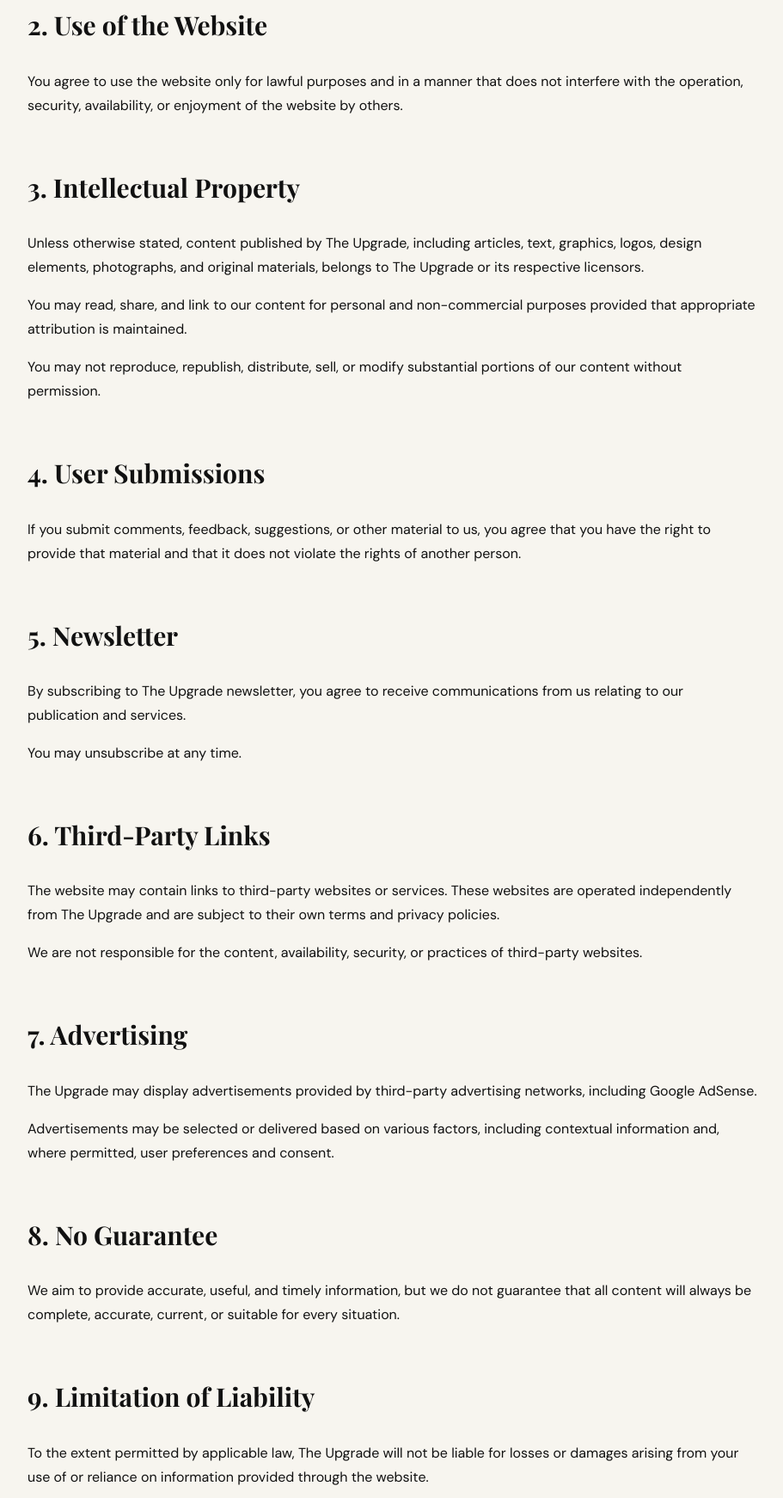
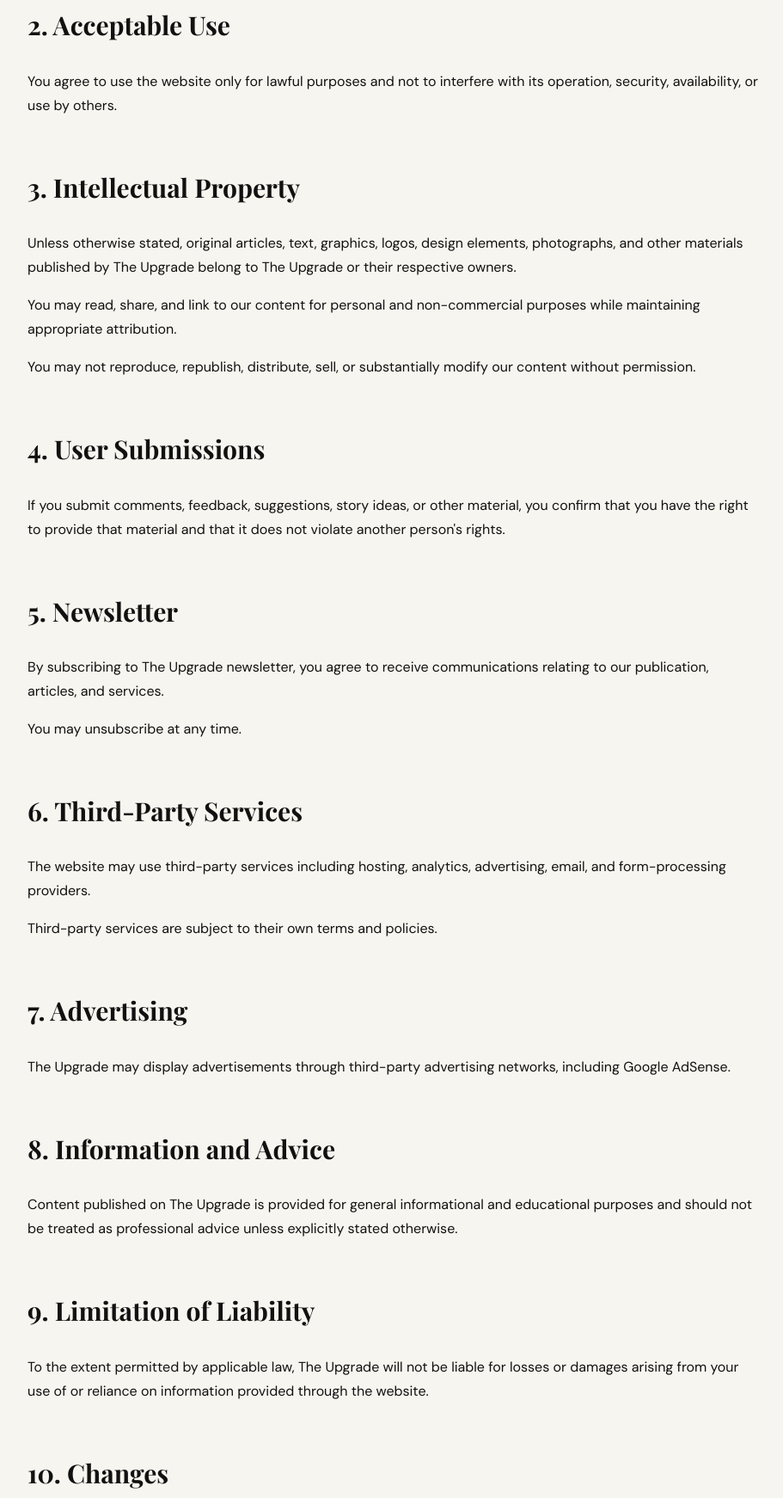
Before and after one commit to Mwesh2004/the-upgrade, a website built with Vite: page terms.html in a window 1280 px wide. Shown: the part 824-2566 px from the top of the page at 86% size, without its empty margins (183-1094 px from the left). Built offline with nearby package versions, Linux system fonts and the light colour scheme; a web font is replaced by a local one.

Commit message:
Update terms.html

```diff
--- a/terms.html
+++ b/terms.html
@@ -20,9 +20,7 @@
   >
 
   <style>
-    * {
-      box-sizing: border-box;
-    }
+    * { box-sizing: border-box; }
 
     body {
       margin: 0;
@@ -80,8 +78,7 @@
       margin-top: 55px;
     }
 
-    p,
-    li {
+    p, li {
       font-size: 16px;
     }
 
@@ -103,9 +100,7 @@
 
 <header>
 
-  <a href="/" class="logo">
-    THE UPGRADE
-  </a>
+  <a href="/" class="logo">THE UPGRADE</a>
 
   <nav>
     <a href="/">Home</a>
@@ -114,28 +109,18 @@
 
 </header>
 
-
 <main>
 
-  <div class="kicker">
-    LEGAL · TERMS
-  </div>
+  <div class="kicker">LEGAL · TERMS</div>
 
-  <h1>
-    Terms<br>
-    of Use.
-  </h1>
+  <h1>Terms<br>of Use.</h1>
 
-  <p>
-    <strong>Last updated: August 2026</strong>
-  </p>
-
+  <p><strong>Last updated: August 2026</strong></p>
 
   <p>
     These Terms of Use govern your use of The Upgrade website.
     By accessing or using the website, you agree to these terms.
   </p>
-
 
   <h2>1. About The Upgrade</h2>
 
@@ -146,94 +131,76 @@
     relationships, culture, technology, identity, and related topics.
   </p>
 
-
-  <h2>2. Use of the Website</h2>
+  <h2>2. Acceptable Use</h2>
 
   <p>
-    You agree to use the website only for lawful purposes and in a
-    manner that does not interfere with the operation, security,
-    availability, or enjoyment of the website by others.
+    You agree to use the website only for lawful purposes and not to
+    interfere with its operation, security, availability, or use by
+    others.
   </p>
-
 
   <h2>3. Intellectual Property</h2>
 
   <p>
-    Unless otherwise stated, content published by The Upgrade,
-    including articles, text, graphics, logos, design elements,
-    photographs, and original materials, belongs to The Upgrade or
-    its respective licensors.
+    Unless otherwise stated, original articles, text, graphics,
+    logos, design elements, photographs, and other materials published
+    by The Upgrade belong to The Upgrade or their respective owners.
   </p>
 
   <p>
     You may read, share, and link to our content for personal and
-    non-commercial purposes provided that appropriate attribution
-    is maintained.
+    non-commercial purposes while maintaining appropriate attribution.
   </p>
 
   <p>
-    You may not reproduce, republish, distribute, sell, or modify
-    substantial portions of our content without permission.
+    You may not reproduce, republish, distribute, sell, or substantially
+    modify our content without permission.
   </p>
-
 
   <h2>4. User Submissions</h2>
 
   <p>
-    If you submit comments, feedback, suggestions, or other material
-    to us, you agree that you have the right to provide that material
-    and that it does not violate the rights of another person.
+    If you submit comments, feedback, suggestions, story ideas, or
+    other material, you confirm that you have the right to provide
+    that material and that it does not violate another person's rights.
   </p>
-
 
   <h2>5. Newsletter</h2>
 
   <p>
     By subscribing to The Upgrade newsletter, you agree to receive
-    communications from us relating to our publication and services.
+    communications relating to our publication, articles, and services.
   </p>
 
   <p>
     You may unsubscribe at any time.
   </p>
 
-
-  <h2>6. Third-Party Links</h2>
+  <h2>6. Third-Party Services</h2>
 
   <p>
-    The website may contain links to third-party websites or services.
-    These websites are operated independently from The Upgrade and
-    are subject to their own terms and privacy policies.
+    The website may use third-party services including hosting,
+    analytics, advertising, email, and form-processing providers.
   </p>
 
   <p>
-    We are not responsible for the content, availability, security,
-    or practices of third-party websites.
+    Third-party services are subject to their own terms and policies.
   </p>
-
 
   <h2>7. Advertising</h2>
 
   <p>
-    The Upgrade may display advertisements provided by third-party
+    The Upgrade may display advertisements through third-party
     advertising networks, including Google AdSense.
   </p>
 
-  <p>
-    Advertisements may be selected or delivered based on various
-    factors, including contextual information and, where permitted,
-    user preferences and consent.
-  </p>
-
-
-  <h2>8. No Guarantee</h2>
+  <h2>8. Information and Advice</h2>
 
   <p>
-    We aim to provide accurate, useful, and timely information, but
-    we do not guarantee that all content will always be complete,
-    accurate, current, or suitable for every situation.
+    Content published on The Upgrade is provided for general
+    informational and educational purposes and should not be treated
+    as professional advice unless explicitly stated otherwise.
   </p>
-
 
   <h2>9. Limitation of Liability</h2>
 
@@ -243,41 +210,37 @@
     reliance on information provided through the website.
   </p>
 
-
-  <h2>10. Changes to These Terms</h2>
+  <h2>10. Changes</h2>
 
   <p>
     We may modify these Terms of Use from time to time. Updated terms
-    will be published on this page and will take effect when posted.
+    will be published on this page and take effect when posted.
   </p>
-
 
   <h2>11. Governing Law</h2>
 
   <p>
     These terms are intended to be interpreted in accordance with
     applicable laws and regulations, including those applicable in
-    Kenya, where relevant.
+    Kenya where relevant.
   </p>
-
 
   <h2>12. Contact</h2>
 
   <p>
-    Questions regarding these Terms of Use may be directed to us
-    through our <a href="/contact.html">Contact page</a>.
+    Questions about these terms can be sent to:
+    <a href="mailto:theupgradeke@gmail.com">
+      theupgradeke@gmail.com
+    </a>
   </p>
 
 </main>
-
 
 <footer>
 
   <strong>THE UPGRADE</strong>
 
-  <p>
-    Real talk. Better choices. Keep evolving.
-  </p>
+  <p>Real talk. Better choices. Keep evolving.</p>
 
   <a href="/">Home</a>
   <a href="/privacy.html">Privacy</a>
@@ -285,9 +248,7 @@
   <a href="/disclaimer.html">Disclaimer</a>
   <a href="/contact.html">Contact</a>
 
-  <p>
-    © 2026 The Upgrade. All rights reserved.
-  </p>
+  <p>© 2026 The Upgrade. All rights reserved.</p>
 
 </footer>
 
```
